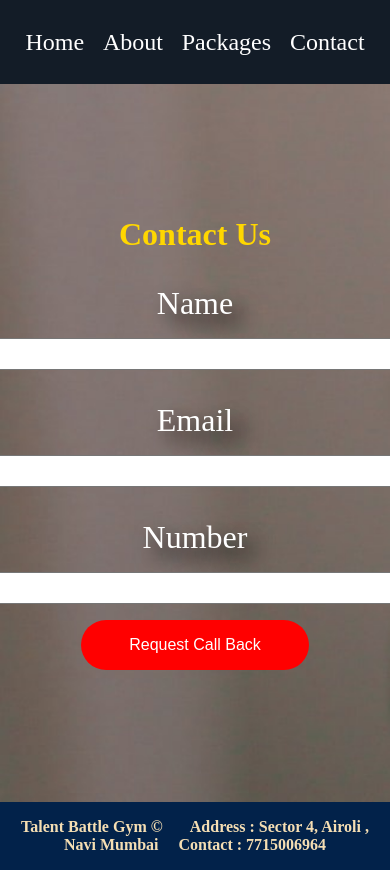
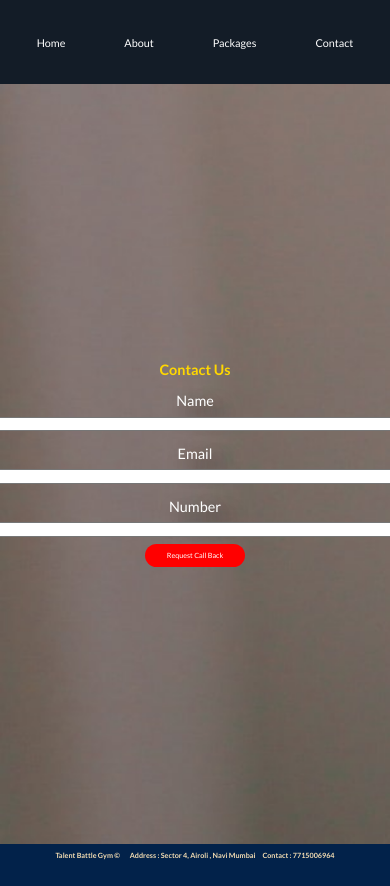
Before and after one commit to ameya-6964/gym-website-using-react, a React (Create React App) app: page /Contact in a window 390 px wide. Built offline with nearby package versions, Linux system fonts and the light colour scheme.

Commit message:
Added Font Family And Fixed Responsiveness

```diff
--- a/public/index.html
+++ b/public/index.html
@@ -9,6 +9,12 @@
       name="description"
       content=" Gym Web site created using create-react-app"
     />
+    <link rel="preconnect" href="https://fonts.googleapis.com" />
+    <link rel="preconnect" href="https://fonts.gstatic.com" crossorigin />
+    <link
+      href="https://fonts.googleapis.com/css2?family=Lato:wght@400;700&display=swap"
+      rel="stylesheet"
+    />
     <title>Gym Website Using React</title>
   </head>
   <body>
--- a/src/Components/Contact.js
+++ b/src/Components/Contact.js
@@ -5,7 +5,7 @@
     <div className='contact'>
             <h1>Contact Us</h1>
           <form >
-            <div class="Personal-details">
+            <div className="Personal-details">
               <label for="name">Name</label>
               <input id="name" type="text" required/>
               <label for="email">Email</label>
--- a/src/Styles/App.scss
+++ b/src/Styles/App.scss
@@ -1,8 +1,15 @@
+@import './about';
+@import './contact';
+@import './home';
+@import './package';
+
 *{
     margin: 0;
     padding: 0;
     box-sizing: border-box;
+    font-family: 'Lato', sans-serif;
 }
+
 
 .App {
     text-align: center;
@@ -49,7 +56,49 @@
     }
   }
 
-@import './about';
-@import './contact';
-@import './home';
-@import './package'
+  @media screen and (max-width:1332px) {
+    html{
+        font-size: 53%;
+    }
+    nav{
+        width: 100%;
+    }
+    footer {
+        font-size: 50%;
+
+    }
+    input{
+        width: 50%;
+    }
+}
+
+@media screen and (max-width:754px) {
+
+    html{
+        font-size: 45%;
+    }
+    svg{
+        height: 60%;
+    }
+
+    nav{
+
+        ul{
+            flex: 1 1 60rem;
+            margin: 2rem 0rem;
+        }
+    }
+
+    form{
+        padding: 0rem;
+        width: 100%;
+    }
+    input{
+        width: 50%;
+    }
+    footer {
+        font-size: 50%;
+        text-align: center;
+        align-items: center;
+    }
+}
--- a/src/Styles/_contact.scss
+++ b/src/Styles/_contact.scss
@@ -1,6 +1,6 @@
 .contact
 {
-    min-height: 85vh;
+    min-height: 90vh;
     text-align: center;
     background-image: url('../Media/contact.jpg');
     background-repeat: no-repeat;
--- a/src/Styles/_home.scss
+++ b/src/Styles/_home.scss
@@ -1,5 +1,5 @@
 .Hero {
-    min-height: 83.2vh;
+    min-height: 85vh;
     text-align: center;
     background-image: url('../Media/photo-1577221084712-45b0445d2b00.jpg');
     background-repeat: no-repeat;
```
